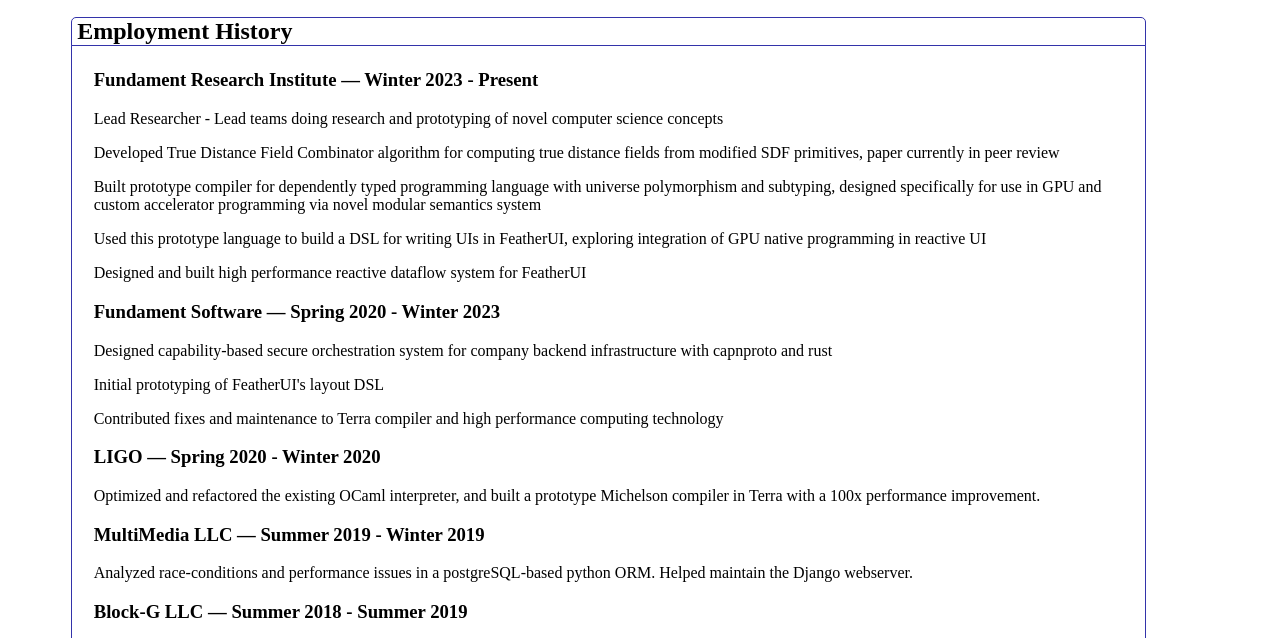
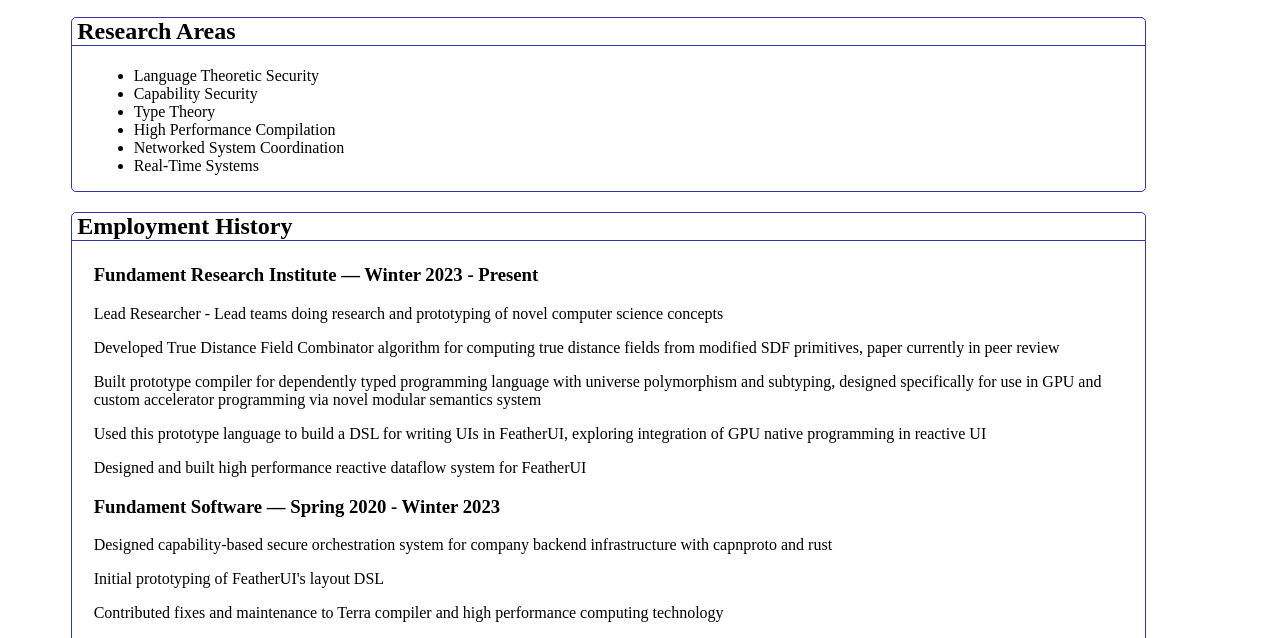
Before and after one commit to aiverson/resume, a plain HTML site: page index.html in a window 1280 px wide. Shown: the part 145-783 px from the top of the page. Drawn offline with Linux system fonts and the light colour scheme.

Commit message:
Add research areas

```diff
--- a/index.html
+++ b/index.html
@@ -76,9 +76,19 @@
 		</table>
 	</div>
 	<div id="info">
+		<h2>Research Areas</h2>
+		<div>
+			<ul>
+				<li>Language Theoretic Security</li>
+				<li>Capability Security</li>
+				<li>Type Theory</li>
+				<li>High Performance Compilation</li>
+				<li>Networked System Coordination</li>
+				<li>Real-Time Systems</li>
+			</ul>
+		</div>
 		<h2>Employment History</h2>
 		<div>
-
 			<h3>Fundament Research Institute &mdash; <span>Winter 2023 - Present</span></h3>
 			<p>Lead Researcher - Lead teams doing research and prototyping of novel computer science concepts</p>
 			<p>Developed True Distance Field Combinator algorithm for computing true distance fields from modified SDF primitives, paper currently in peer review</p>
@@ -110,7 +120,7 @@
 		</div>
 		<h2>Experience</h2>
 		<div>
-			<p>I made significant contributions to the core <a href="https://terralang.org/">Terra</a> syntax and am one of the members in charge of designing and implementing the standard library.</p>
+			<p>I made significant contributions to the core <a href="https://terralang.org/">Terra</a> syntax and was one of the members in charge of designing and implementing the standard library.</p>
 			<p>I have written <a href="https://github.com/aiverson/luaExtensions">extensions</a> to the Lua compiler and interpreter. I implemented spread access and safe access operators inspired by Groovy.</p>
 			<p>I wrote <b>Computer Vision</b> applications for FRC and the sparkfun AVC using <b>OpenCV</b>. I have written code for identifying a variety of targets including red balloons, squares of reflective tape, and yellow totes. I have also used CUDA hardware acceleration on a Jetson TK-1. I have written several articles about these including two articles about <a href="http://pleasingsoftware.blogspot.com/2014/06/hardware-accelerated-opencv.html">configuring the Jetson board</a> and <a href="http://pleasingsoftware.blogspot.com/2014/06/identifying-balloons-using-computer.html">tracking balloons.</a></p>
 			<p>I have been participating in first robotics competitions for over a decade, including four years of high school level robotics, qualifying for the world championships six times. I have been primarily the lead programmer but have also gotten experience in mechanical engineering, electrical engineering, fabrication, and business/logistics.</p>
```
